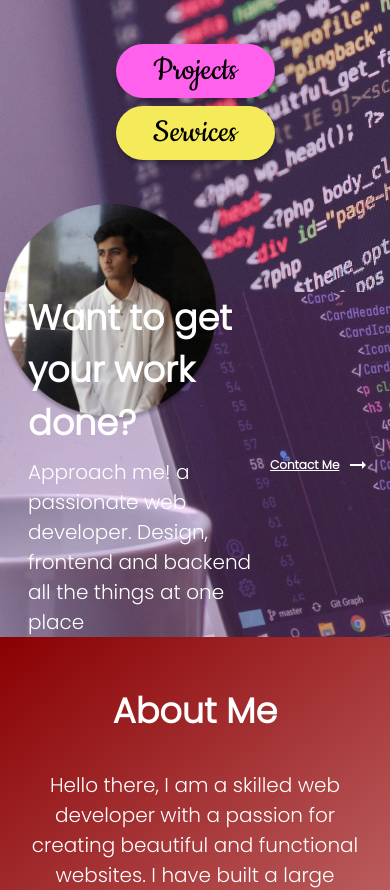
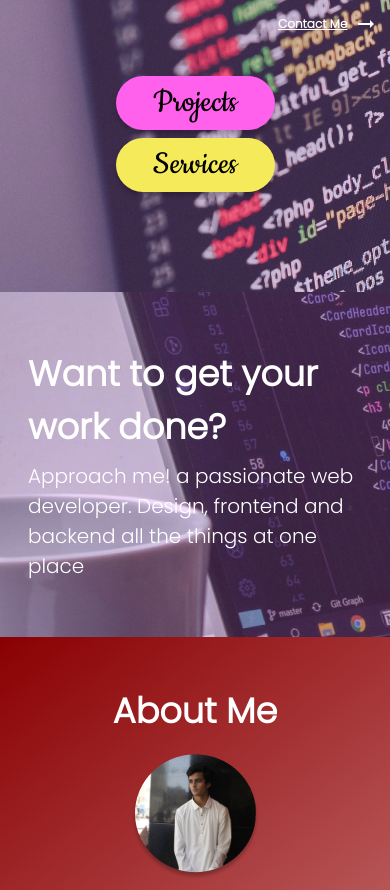
Before and after one commit to salmansarwarr/salmansarwarr.github.io, a Next.js app: page / in a window 390 px wide. Shown: the top 890 px of the page. Built offline with nearby package versions, Linux system fonts and the light colour scheme.

Commit message:
fix error

```diff
--- a/src/app/page.js
+++ b/src/app/page.js
@@ -5,9 +5,10 @@ import ContactMe from '@/components/ContactMe';
 import Footer from '@/components/Footer';
 import Zoom from 'react-reveal/Zoom';
 import Bounce from 'react-reveal/Bounce';
+import useMediaQuery from '@mui/material/useMediaQuery';
 
 export default function Home() {
-    var sm = Number(window.screen.width) > 640;
+    const sm = useMediaQuery('(min-width:640px)');
 
     return (
         <>
--- a/src/components/Footer.js
+++ b/src/components/Footer.js
@@ -5,9 +5,10 @@ import LinkedInIcon from '@mui/icons-material/LinkedIn';
 import WhatsAppIcon from '@mui/icons-material/WhatsApp';
 import MailOutlineIcon from '@mui/icons-material/MailOutline';
 import Link from 'next/link';
+import useMediaQuery from '@mui/material/useMediaQuery';
 
 const Footer = () => {
-    var sm = Number(window.screen.width) > 640;
+    const sm = useMediaQuery('(min-width:640px)');
 
     return (
         <footer
```
